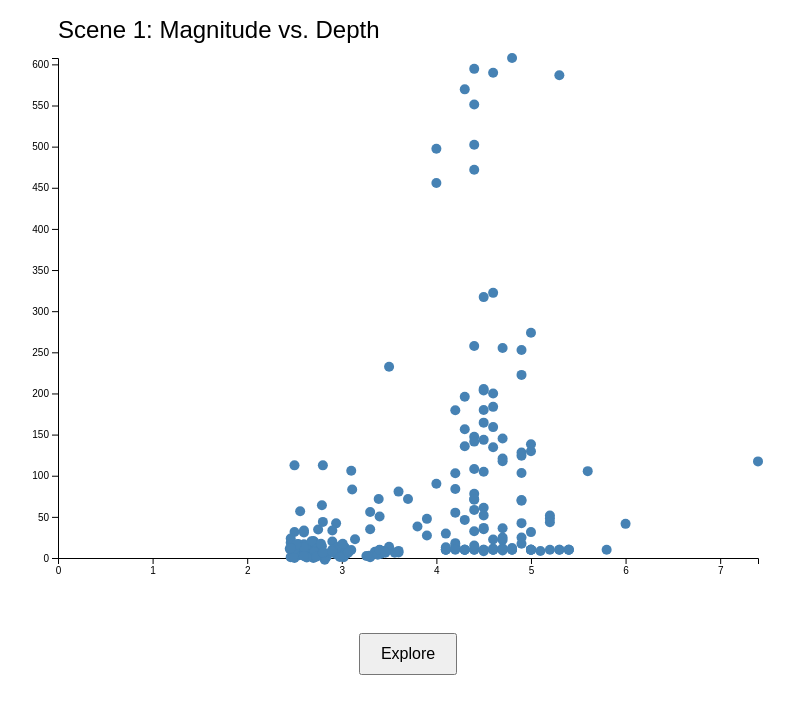
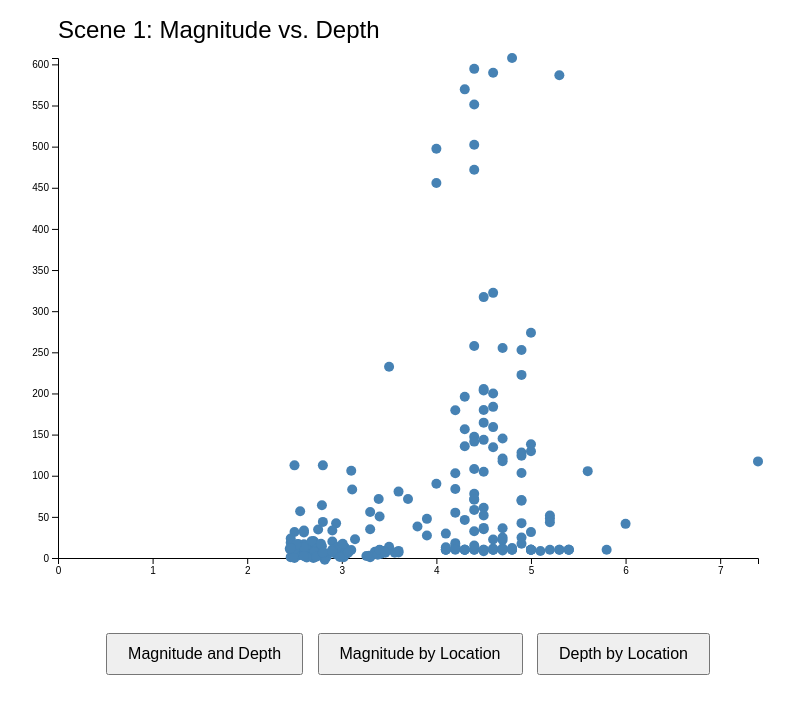
Before and after one commit to RahulChakraborty/earthquake-narrative-visualization, a plain HTML site: page index.html in a window 1280 px wide. Shown: the whole page, without its empty margins (232-1026 px from the left). Drawn offline with Linux system fonts and the light colour scheme.

Commit message:
Adding scenes to the narrative visualization

```diff
--- a/index.html
+++ b/index.html
@@ -9,7 +9,9 @@
 <body>
     <div id="visualization"></div>
     <div id="controls">
-        <button id="explore">Explore</button>
+        <button id="scene1">Magnitude and Depth</button>
+        <button id="scene2">Magnitude by Location</button>
+        <button id="scene3">Depth by Location</button>
     </div>
     <script src="js/d3.v7.js"></script>
     <script src="js/main.js"></script>
```
